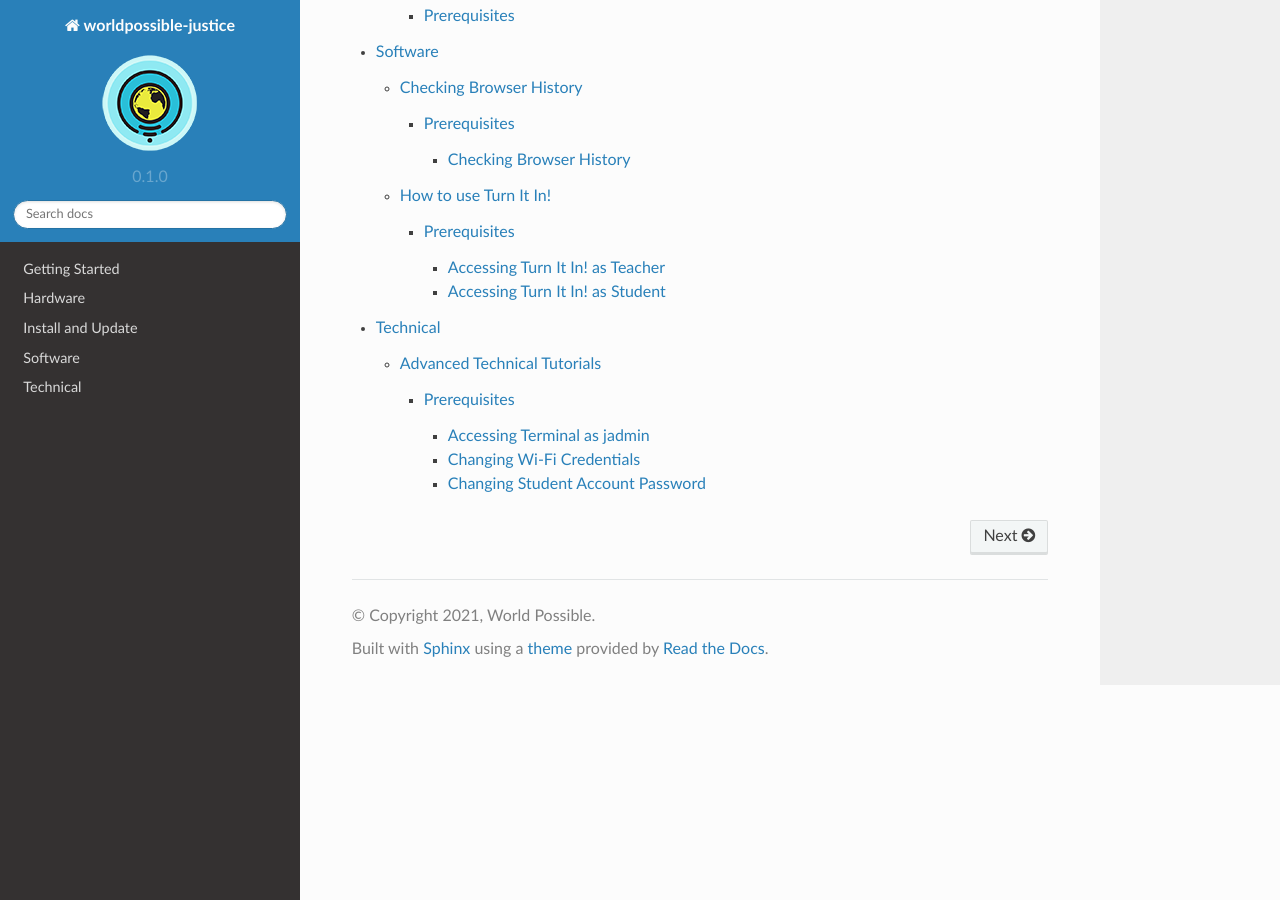
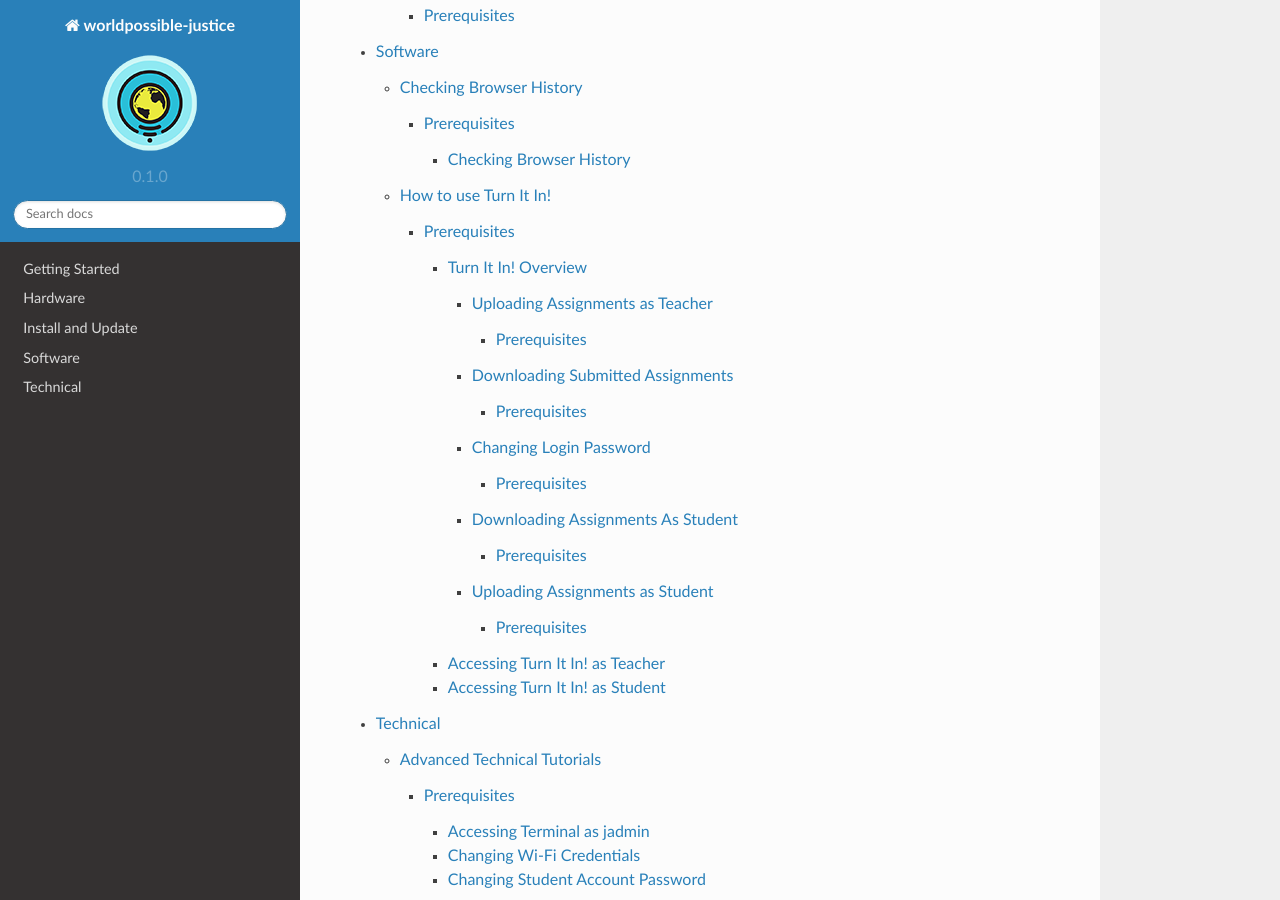
Before and after one commit to worldpossible/endless-docs, a Sphinx documentation site: the page built from docs/source/index.rst, in a window 1280 px wide and 900 px high, scrolled down 1057 px. Built offline with Sphinx 7.4.7 and the Read the Docs theme 2.0.0, drawn with Linux system fonts in a browser that asks for light colours; pages that are not in the unit, such as notebooks, are missing from menus.

Commit message:
Update turn_it_in.rst

```diff
--- a/docs/source/software/turn_it_in.rst
+++ b/docs/source/software/turn_it_in.rst
@@ -13,6 +13,18 @@ To accomplish this process, you will need:
 * WP Securebook
 * Red (Wi-Fi) Securebook Docking Station
 * Turn It In! Teacher Credentials
+
+Turn It In! Overview
+====================
+
+.. toctree::
+    :maxdepth: 1
+
+    uploading_assignments_teacher.rst
+    downloading_assignments_teacher.rst
+    change_login_password.rst
+    downloading_assignments_student.rst
+    uploading_assignments_student.rst
 
 Accessing Turn It In! as Teacher
 ================================
```
